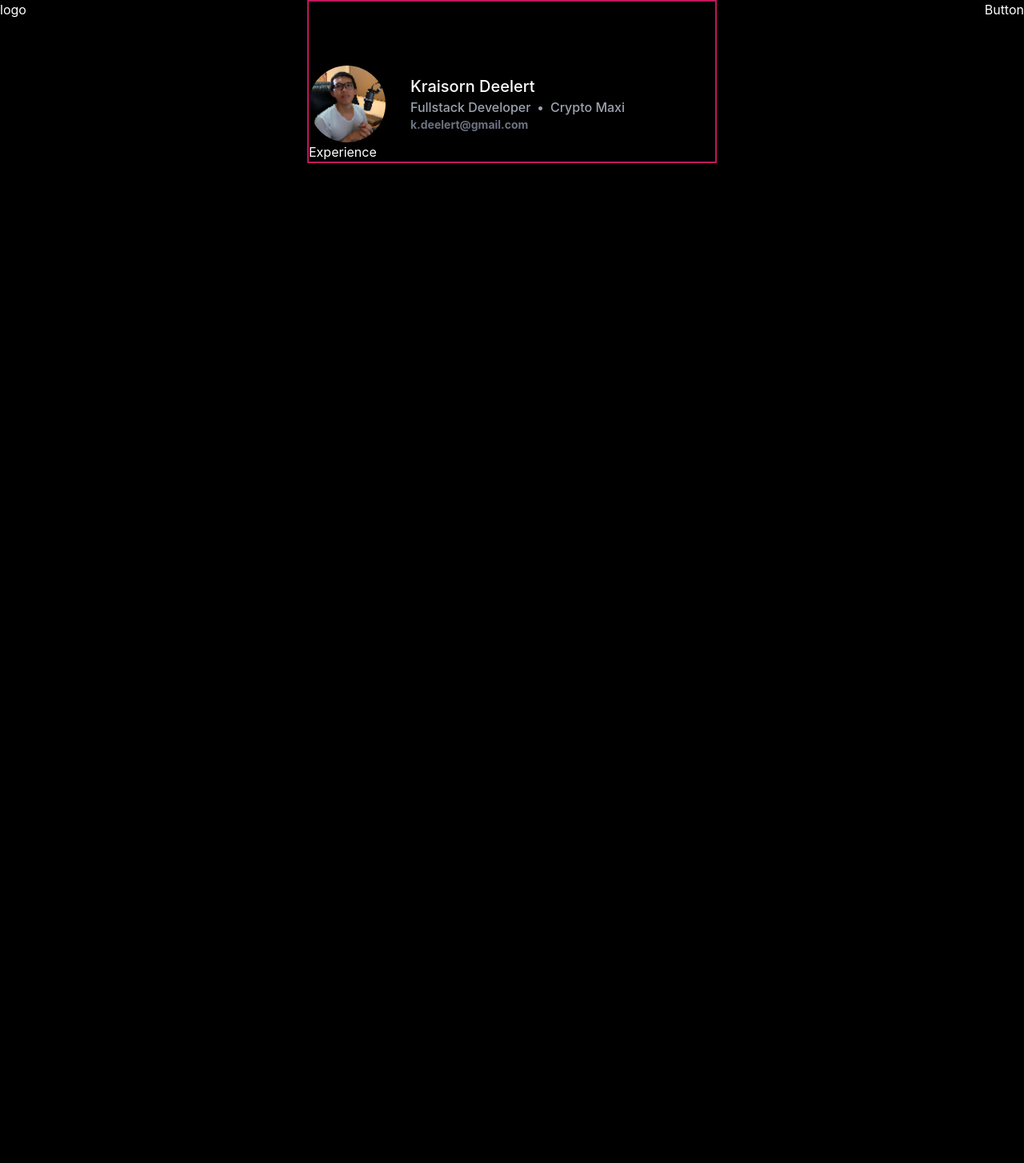
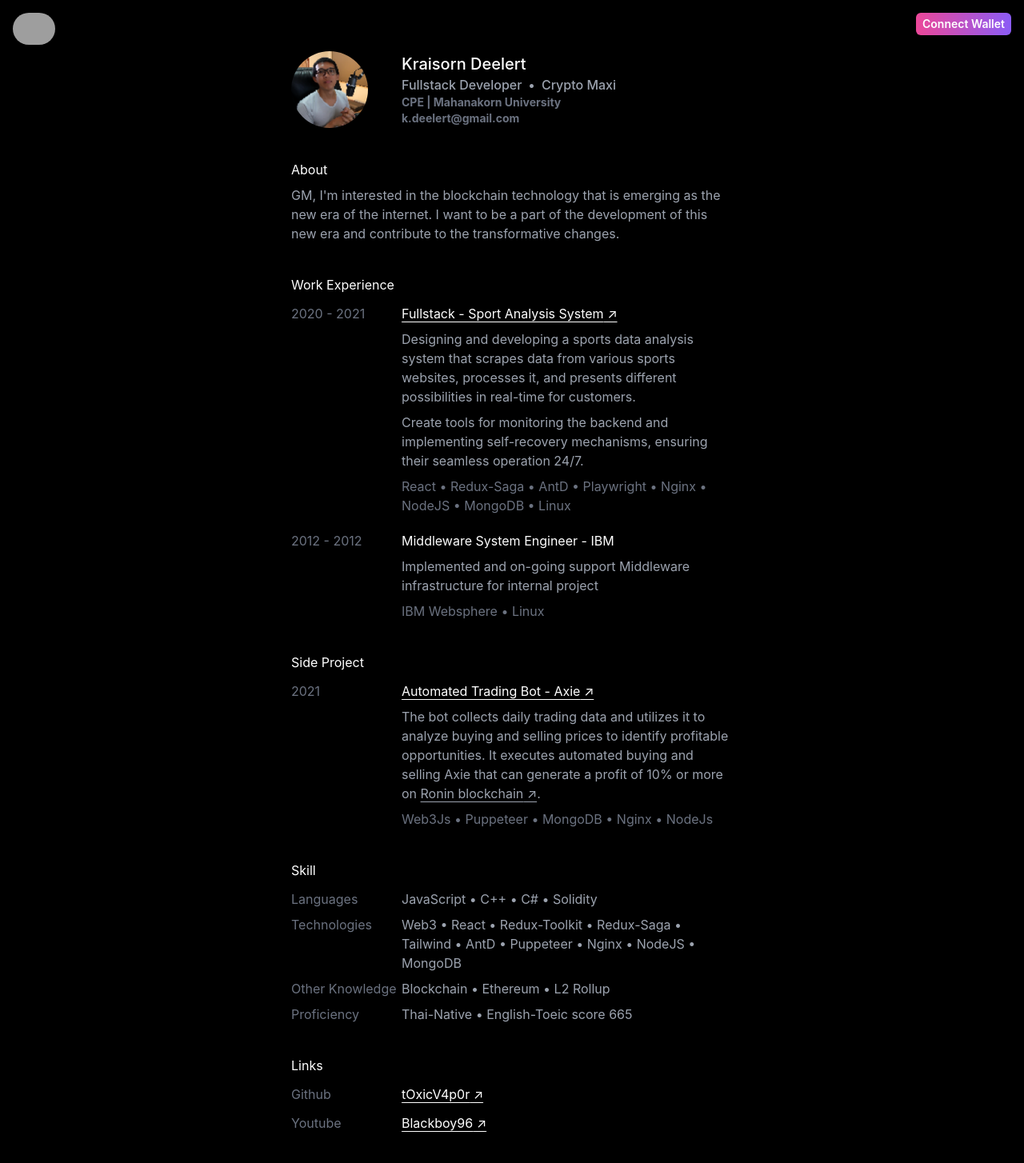
Before and after one commit to tOxicV4p0r/Resume, a React (Create React App) app: page / in a window 1280 px wide. Shown: the top 1454 px of the page at 80% size. Before the commit the page ends 800 px from the top, so only its background shows below. Built offline with nearby package versions, Linux system fonts and the light colour scheme; grey boxes are pictures that could not be loaded.

Commit message:
update all

```diff
--- a/package.json
+++ b/package.json
@@ -7,7 +7,6 @@
     "@testing-library/jest-dom": "^5.16.5",
     "@testing-library/react": "^13.4.0",
     "@testing-library/user-event": "^14.4.3",
-    "antd": "^5.5.0",
     "react": "^18.2.0",
     "react-dom": "^18.2.0",
     "react-redux": "^8.0.5",
--- a/src/App.js
+++ b/src/App.js
@@ -1,14 +1,22 @@
 import About from "./components/About";
+import Contact from "./components/Contact";
 import Experience from "./components/Experience";
 import Header from "./components/Header"
+import Nav from "./components/Nav";
+import SideProject from "./components/SideProject";
+import Skill from "./components/Skill";
 
 function App() {
   return (
     <div>
-      <Header />
-      <div className="max-w-lg mx-auto pt-20 border-2 border-pink-700">
+      <Nav />
+      <div className="max-w-xl mx-auto py-16 space-y-10 p-3">
+        <Header />
         <About />
         <Experience />
+        <SideProject />
+        <Skill />
+        <Contact />
       </div>
     </div>
   );
--- a/src/components/About/index.js
+++ b/src/components/About/index.js
@@ -1,19 +1,12 @@
-import ProfilePic from "../../asset/profilepixel.png"
-
 function About() {
     return (
-        <div className="grid grid-cols-8">
-            <div className="col-span-2">
-                <img src={ProfilePic} className="h-24 rounded-full" />
-            </div>
-            <div className="col-span-6 self-center">
-                <div className="text-xl font-medium">Kraisorn Deelert</div>
-                <div className="space-x-2 text-gray-400 font-medium">
-                    <span>Fullstack Developer</span>
-                    <span>•</span>
-                    <span>Crypto Maxi</span>
-                </div>
-                <div className="text-gray-500 font-bold text-sm">k.deelert@gmail.com</div>
+        <div className="space-y-2">
+            <span>About</span>
+            <div className="text-gray-400">
+                <span>
+                    GM, I'm interested in the blockchain technology that is emerging as the new era of the internet.
+                    I want to be a part of the development of this new era and contribute to the transformative changes.
+                </span>
             </div>
         </div>
     );
--- /dev/null
+++ b/src/components/Contact/index.js
@@ -0,0 +1,24 @@
+function Contact() {
+    return (
+        <div className="space-y-3">
+            <span>Links</span>
+            <div className="grid grid-cols-8 gap-y-3">
+                <div className="col-span-2 text-gray-500">Github</div>
+                <div className="col-span-6">
+                    <div>
+                        <a className="underline underline-offset-4 after:content-['_↗']" href="https://github.com/tOxicV4p0r" target="_blank">tOxicV4p0r</a>
+                    </div>
+                </div>
+                <div className="col-span-2 text-gray-500">Youtube</div>
+                <div className="col-span-6">
+                    <div>
+                        <a className="underline underline-offset-4 after:content-['_↗']" href="https://www.youtube.com/@blackboi96" target="_blank">Blackboy96</a>
+                    </div>
+                </div>
+
+            </div>
+        </div>
+    )
+};
+
+export default Contact;
--- a/src/components/Experience/index.js
+++ b/src/components/Experience/index.js
@@ -1,7 +1,29 @@
 function Experience() {
     return (
-        <div className="">
-            Experience
+        <div className="space-y-3">
+            <span>Work Experience</span>
+            <div className="grid grid-cols-8 gap-y-5">
+                <div className="col-span-2 text-gray-500">2020 - 2021</div>
+                <div className="col-span-6">
+                    <div class="flex flex-col space-y-2">
+                        <div>
+                            <a className="underline underline-offset-4 after:content-['_↗']" href="https://www.soccer789.com/" target="_blank">Fullstack - Sport Analysis System</a>
+                        </div>
+                        <div className="text-gray-400">Designing and developing a sports data analysis system that scrapes data from various sports websites, processes it, and presents different possibilities in real-time for customers.</div>
+                        <div className="text-gray-400">Create tools for monitoring the backend and implementing self-recovery mechanisms, ensuring their seamless operation 24/7.</div>
+                        <div className="text-gray-500">React • Redux-Saga • AntD • Playwright • Nginx • NodeJS • MongoDB • Linux</div>
+                    </div>
+                </div>
+
+                <div className="col-span-2 text-gray-500">2012 - 2012</div>
+                <div className="col-span-6">
+                    <div class="flex flex-col space-y-2">
+                        <div>Middleware System Engineer - IBM</div>
+                        <div className="text-gray-400">Implemented and on-going support Middleware infrastructure for internal project</div>
+                        <div className="text-gray-500">IBM Websphere • Linux</div>
+                    </div>
+                </div>
+            </div>
         </div>
     );
 };
--- a/src/components/Header/index.js
+++ b/src/components/Header/index.js
@@ -1,8 +1,21 @@
+import ProfilePic from "../../asset/profilepixel.png"
+
 function Header() {
     return (
-        <div>
-            <div className="float-left">logo</div>
-            <div className="float-right">Button</div>
+        <div className="grid grid-cols-8">
+            <div className="col-span-2">
+                <img src={ProfilePic} className="h-24 rounded-full" />
+            </div>
+            <div className="col-span-6 self-center">
+                <div className="text-xl font-medium">Kraisorn Deelert</div>
+                <div className="space-x-2 text-gray-400 font-medium">
+                    <span>Fullstack Developer</span>
+                    <span>•</span>
+                    <span>Crypto Maxi</span>
+                </div>
+                <div className="text-gray-500 font-bold text-sm">CPE | Mahanakorn University</div>
+                <div className="text-gray-500 font-bold text-sm">k.deelert@gmail.com</div>
+            </div>
         </div>
     );
 };
--- /dev/null
+++ b/src/components/Nav/index.js
@@ -0,0 +1,14 @@
+function Nav() {
+    return (
+        <div>
+            <div className="fixed left-0 top-0 p-4">
+                <img className="h-10 rounded-full" src="https://i.seadn.io/gcs/files/68de9d09c2e406c342f2321fb0294361.gif?auto=format&dpr=1&w=1000" />
+            </div>
+            <div className="fixed right-0 top-0 p-4">
+                <button class="px-2 py-1 bg-gradient-to-r from-pink-500 to-violet-500 text-white text-sm font-semibold rounded-md shadow-lg focus:outline-none">Connect Wallet</button>
+            </div>
+        </div>
+    );
+};
+
+export default Nav;
--- /dev/null
+++ b/src/components/SideProject/index.js
@@ -0,0 +1,19 @@
+function SideProject(){
+    return (
+        <div className="space-y-3">
+            <span>Side Project</span>
+            <div className="grid grid-cols-8 gap-y-5">
+                <div className="col-span-2 text-gray-500">2021</div>
+                <div className="col-span-6">
+                    <div class="flex flex-col space-y-2">
+                        <div><a className="underline underline-offset-4 after:content-['_↗']" href="https://app.axieinfinity.com/marketplace/">Automated Trading Bot - Axie</a></div>
+                        <div className="text-gray-400">The bot collects daily trading data and utilizes it to analyze buying and selling prices to identify profitable opportunities. It executes automated buying and selling Axie that can generate a profit of 10% or more on <a className="underline underline-offset-4 after:content-['_↗']" href="https://app.roninchain.com/">Ronin blockchain</a>.</div>
+                        <div className="text-gray-500">Web3Js • Puppeteer • MongoDB • Nginx • NodeJs</div>
+                    </div>
+                </div>
+            </div>
+        </div>
+    )
+};
+
+export default SideProject;
--- /dev/null
+++ b/src/components/Skill/index.js
@@ -0,0 +1,35 @@
+function Skill() {
+    return (
+        <div className="space-y-3">
+            <span>Skill</span>
+            <div className="grid grid-cols-8 gap-y-2">
+                <div className="col-span-2 text-gray-500">Languages</div>
+                <div className="col-span-6">
+                    <div class="flex flex-col space-y-2">
+                        <div className="text-gray-400">JavaScript • C++ • C# • Solidity</div>
+                    </div>
+                </div>
+                <div className="col-span-2 text-gray-500">Technologies</div>
+                <div className="col-span-6">
+                    <div class="flex flex-col space-y-2">
+                        <div className="text-gray-400">Web3 • React • Redux-Toolkit • Redux-Saga • Tailwind • AntD • Puppeteer • Nginx • NodeJS • MongoDB</div>
+                    </div>
+                </div>
+                <div className="col-span-2 text-gray-500">Other Knowledge</div>
+                <div className="col-span-6">
+                    <div class="flex flex-col space-y-2">
+                        <div className="text-gray-400">Blockchain • Ethereum • L2 Rollup</div>
+                    </div>
+                </div>
+                <div className="col-span-2 text-gray-500">Proficiency</div>
+                <div className="col-span-6">
+                    <div class="flex flex-col space-y-2">
+                        <div className="text-gray-400">Thai-Native • English-Toeic score 665</div>
+                    </div>
+                </div>
+            </div>
+        </div>
+    )
+};
+
+export default Skill;
```
